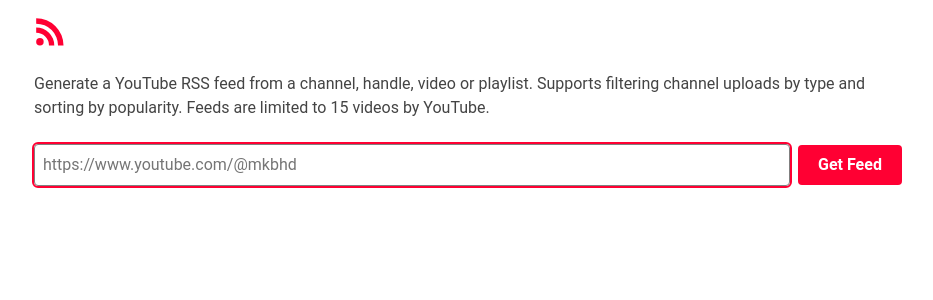
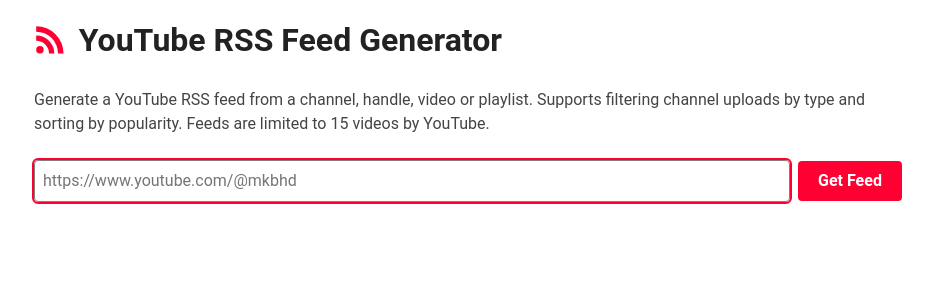
Before and after one commit to Samq64/samq64.github.io, a Jekyll site: the page built from _projects/youtube-rss.html, in a window 1280 px wide. Shown: the top 300 px of the page, without its empty margins (172-1105 px from the left). Built offline with Jekyll 4.4.1, drawn with Linux system fonts in a browser that asks for light colours.

Commit message:
Fix title

```diff
--- a/_projects/youtube-rss.html
+++ b/_projects/youtube-rss.html
@@ -261,7 +261,7 @@ description: Generate a YouTube RSS feed from a channel, handle, video or playli
     </style>
   </head>
   <body>
-    <h1><img src="/assets/icons/rss-red.svg" alt="" aria-hidden="true" />{{ title }}</h1>
+    <h1><img src="/assets/icons/rss-red.svg" alt="" aria-hidden="true" />{{ page.title }}</h1>
     <p>{{ page.description }}</p>
 
     <div class="flex-row">
```
